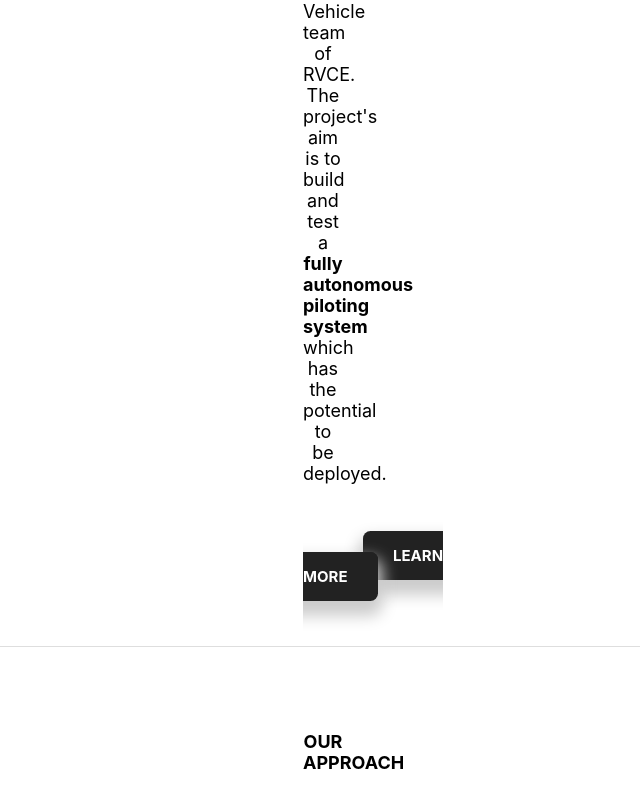
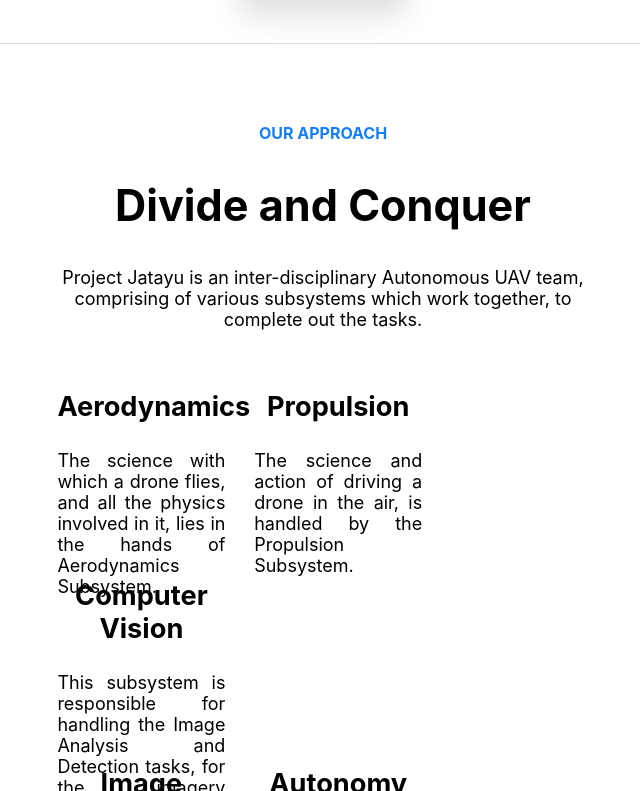
Before and after one commit to project-jatayu/zenith, a Next.js app: page / in a window 1280 px wide. Shown: the part 549-1340 px from the top of the page, without its empty margins (317-957 px from the left). Built offline with nearby package versions, Linux system fonts and the light colour scheme; a web font is replaced by a local one.

Commit message:
move styles to stylesheets

```diff
--- a/pages/index.js
+++ b/pages/index.js
@@ -1,52 +1,38 @@
-import Header from '../components/header.js'
-import Footer from '../components/footer.js'
-import Link from 'next/link'
+import Header from '../components/header.js';
+import Footer from '../components/footer.js';
+import Link from 'next/link';
+
+import '../styles/Button.css';
+import '../styles/Headings.css';
+import '../styles/Separator.css';
 
 const box = {
     float: 'left',
-    width: '32%',
-    height: '10em',
-    padding: '0.4em',
+    width: '30%',
+    height: '10rem',
+    margin: '0.5rem',
+    padding: '0.4rem',
 }
 
 const Subsystem = (props) => (
     <div style={ box }>
-        <h3>{props.title}</h3>
+        <h3 style={ {textAlign: 'center'} }>{props.title}</h3>
         <p>{props.desc}</p>
     </div>
 )
 
-const buttonStyle = {
-    textAlign: 'center',
-    padding: '0em 24em 0em 24em',
-}
-
-const linkStyle = {
-    backgroundColor: '#222',
-    color: '#fff',
-    fontSize: '15px',
-    boxShadow: '0em 0.7em 1em 0.3em #ccc',
-    padding: '1em 2em 1em 2em',
-    textDecoration: 'none',
-    border: '0px solid',
-    borderRadius: '0.5em',
-    transition: '0.5s ease',
-    width: '5em',
-    margin: '4em',
-    fontWeight: 'bold',
-}
-
 const Button = (props) => (
-    <div style={buttonStyle}>
-        <Link href={`{$props.link}`}><a style={linkStyle}>{props.label}</a></Link>
+    <div className="buttonStyle">
+        <Link href={`${props.link}`}><a className="linkStyle">{props.label}</a></Link>
     </div>
 )
+
 const Index = () => (
     <div className="container">
         <Header />
         <div className="body">
-            <h1>Fly to the Zenith</h1>
-            <div className="info">
+            <h1 style={{ textAlign: 'center', fontSize: '5rem' }}>Fly to the Zenith</h1>
+            <div className="info center">
                 <p>
                     Project Jatayu is the Autonomous Unmanned Aerial Vehicle
                     team of RVCE. The project's aim is to build and test a <b>fully autonomous piloting system</b> which has the potential to be
@@ -65,7 +51,7 @@ const Index = () => (
             <br />
             <br />
 
-            <div className="info">
+            <div className="info center">
                 <h4>OUR APPROACH</h4>
                 <h2>Divide and Conquer</h2>
                 <p>
@@ -73,6 +59,7 @@ const Index = () => (
                     comprising of various subsystems which work together, to complete out the tasks.
                 </p>
             </div>
+            <div className="info justify">
                 <div className="subs clearfix">
                     <Subsystem title="Aerodynamics"       desc ="The science with which a drone flies, and all the physics involved in it, lies in the hands of Aerodynamics Subsystem." />
                     <Subsystem title="Propulsion"         desc ="The science and action of driving a drone in the air, is handled by the Propulsion Subsystem." />
@@ -83,6 +70,7 @@ const Index = () => (
                     <Subsystem title="Autonomy"           desc ="Autonomy is an important part of the mission process, as the drone should be autonomous." />
                     <Subsystem title="Structures"         desc ="Handled by Mechanical and Aerospace engineers, this subsystem is responsible for structural integrity of the drone." />
                 </div>
+            </div>
 
             <br />
             <br />
@@ -91,6 +79,9 @@ const Index = () => (
             <br />
 
             <style jsx>{`
+                html {
+                    font-size: 16px;
+                }
                 body {
                     height: 100%
                     margin: 0;
@@ -104,30 +95,17 @@ const Index = () => (
                 }
                 .body {
                     font-size: 18px;
-                    padding: 4em 10em 2em 10em;
+                    padding: 4rem 0rem 2rem 0rem;
                     font-family: "Inter"
                 }
-                h1, h2, h3, h4 {
+                .info {
+                    padding: 0rem 22rem 0rem 22rem;
+                }
+                .center {
                     text-align: center;
-                    font-size: 5em;
-                    font-vairant: bold;
                 }
-                h2 {
-                    font-size: 3em;
-                }
-                h3 {
-                    font-size: 2em;
-                }
-                h4 {
-                    font-size: 1em;
-                }
-                .separator {
-                    margin: 1em 0em;
-                    border-top: 0.5px solid #dedede;
-                }
-                .info {
-                    text-align: center;
-                    padding: 0em 24em 0em 24em;
+                .justify {
+                    text-align: justify;
                 }
                 .clearfix::after {
                     content: "";
```
Lines whose indentation alone changed are shown as unchanged.
